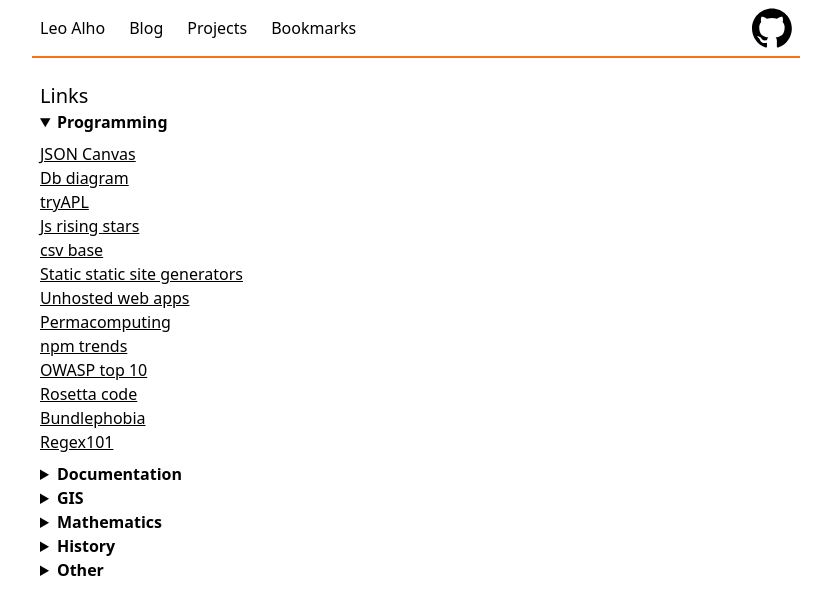
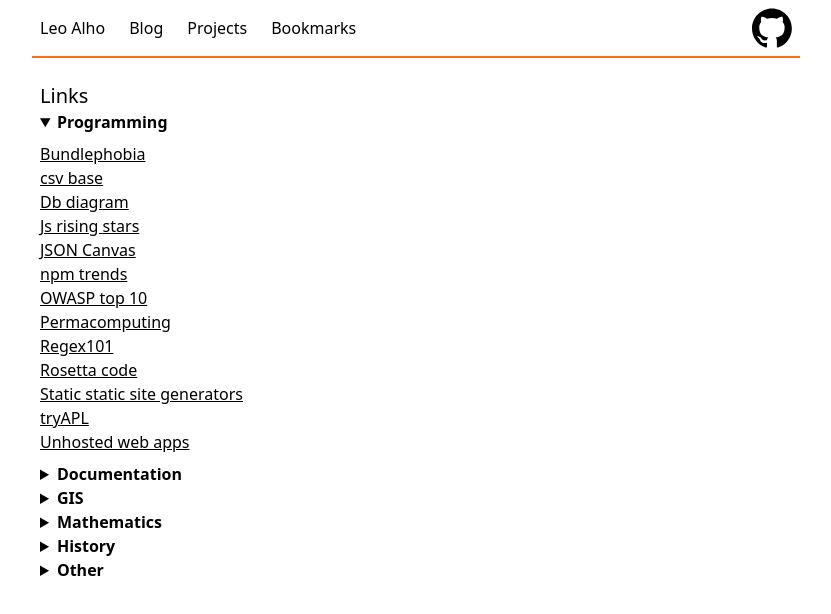
Before and after one commit to leoalho/leoalho.github.io, a Next.js app: page /links in a window 1280 px wide. Both pictures are taken after a click on the heading "Programming". Shown: the top 614 px of the page, without its empty margins (224-1055 px from the left). Built offline with nearby package versions, Linux system fonts and the light colour scheme.

Commit message:
Sort links

```diff
--- a/src/pages/links.tsx
+++ b/src/pages/links.tsx
@@ -26,6 +26,11 @@
             <p>
               {props.linksData
                 .filter((link: any) => link.category === section.slug)
+                .sort((a: any, b: any) => {
+                  var titleA = a.title.toUpperCase();
+                  var titleB = b.title.toUpperCase();
+                  return titleA < titleB ? -1 : titleA > titleB ? 1 : 0;
+                })
                 .map((link: any, index: number) => {
                   return (
                     <div key={index}>
```
